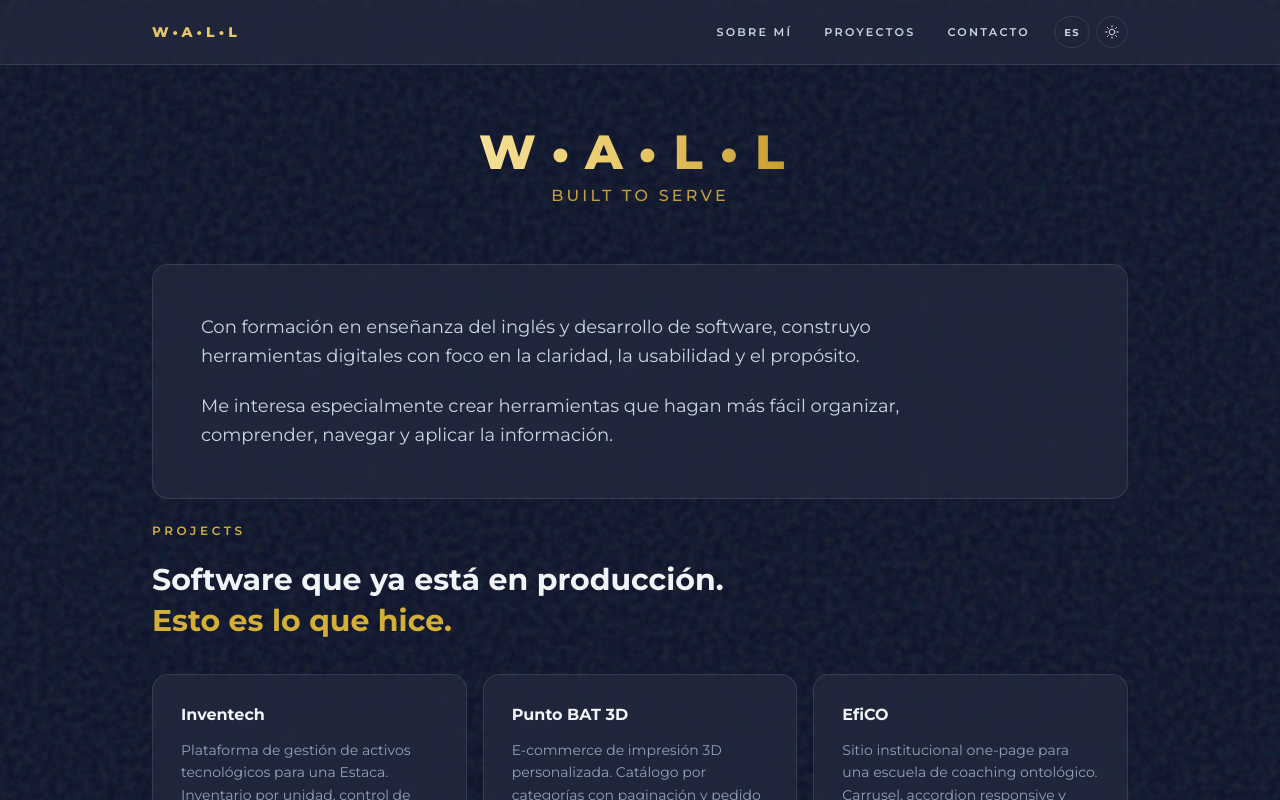
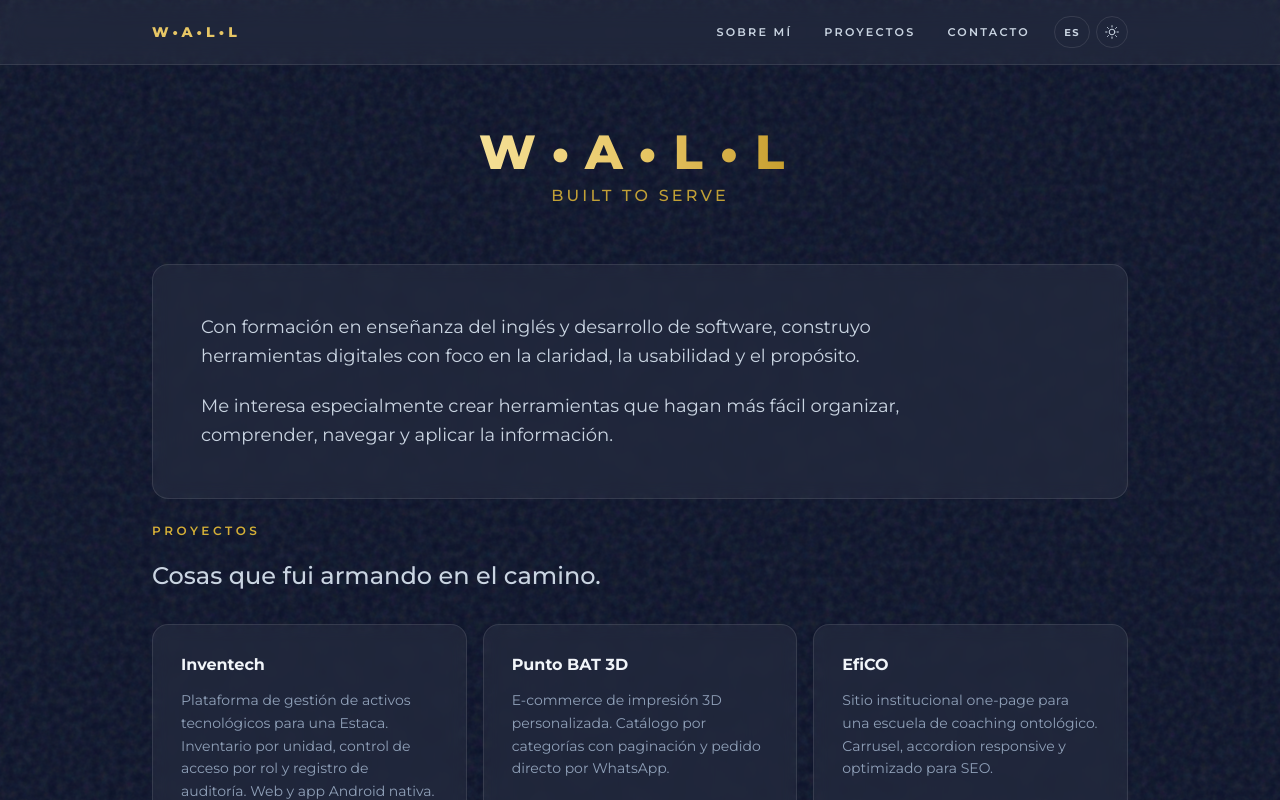
Before and after one commit to P-Wall86/Portfolio, a React (Vite) app: page / in a window 1280 px wide. Shown: the top 800 px of the page. Built offline with nearby package versions, Linux system fonts and the light colour scheme.

Commit message:
Work: copy bilingue

```diff
--- a/src/App.jsx
+++ b/src/App.jsx
@@ -37,7 +37,7 @@ export default function App() {
         </section>
 
         <About lang={lang} />
-        <Work />
+        <Work lang={lang} />
         <Contact lang={lang} />
       </main>
 
--- a/src/components/Work.jsx
+++ b/src/components/Work.jsx
@@ -21,16 +21,22 @@ const WORK = [
   },
 ]
 
-export default function Work() {
+const COPY = {
+  es: { label: 'Proyectos', sub: 'Cosas que fui armando en el camino.' },
+  en: { label: 'Work', sub: 'Things I’ve built along the way.' },
+}
+
+export default function Work({ lang }) {
+  const t = COPY[lang]
+
   return (
     <section id="work" className="scroll-mt-24">
       <p className="text-xs font-semibold uppercase tracking-[0.3em] text-[#D4AF37] mb-5">
-        Projects
+        {t.label}
       </p>
 
-      <h2 className="max-w-2xl text-2xl md:text-3xl font-bold leading-snug text-slate-100">
-        Software que ya está en producción.
-        <span className="block text-[#D4AF37]">Esto es lo que hice.</span>
+      <h2 className="max-w-2xl text-xl md:text-2xl font-medium leading-snug text-slate-300">
+        {t.sub}
       </h2>
 
       <ul className="mt-8 grid gap-4 sm:grid-cols-3">
```
